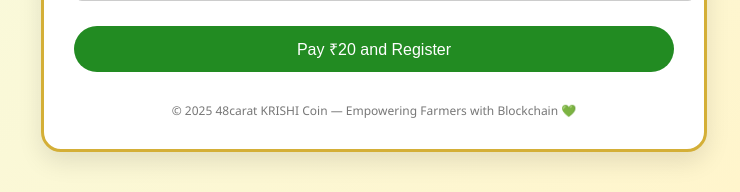
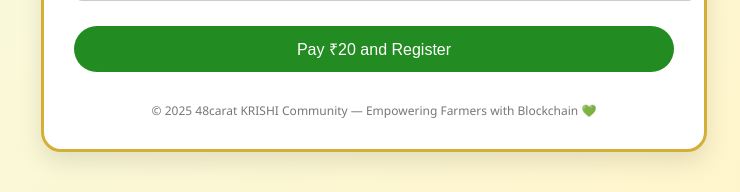
Before and after one commit to krishicommunity/krishi_project, a Flask app: page / in a window 1280 px wide. Shown: the part 992-1184 px from the top of the page, without its empty margins (533-1273 px from the left). Run offline with Flask 3, Linux system fonts and the light colour scheme.

Commit message:
Update index.html

```diff
--- a/templates/index.html
+++ b/templates/index.html
@@ -153,7 +153,7 @@
     </form>
 
     <footer>
-      &copy; 2025 48carat KRISHI Coin — Empowering Farmers with Blockchain 💚
+      &copy; 2025 48carat KRISHI Community — Empowering Farmers with Blockchain 💚
     </footer>
   </div>
 
```
